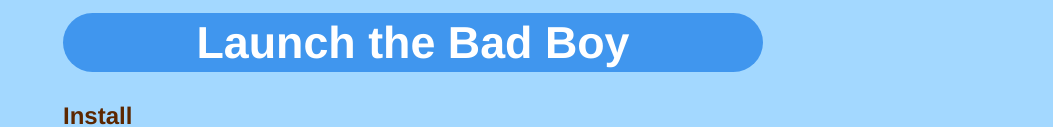
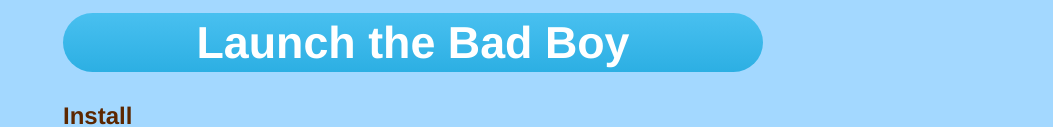
Before and after one commit to rigelglen/Slideup-Modal, a plain HTML site: page index.html in a window 1280 px wide. Shown: the part 303-430 px from the top of the page, without its empty margins (227-1280 px from the left). Drawn offline with Linux system fonts and the light colour scheme.

Commit message:
first commit

```diff
--- a/index.html
+++ b/index.html
@@ -32,6 +32,7 @@
 </head>
 
 <body>
+
   <a href="http://github.com/rigelglen/Slideup-Modal"><img style="position: absolute; top: 0; right: 0; border: 0;" src="http://s3.amazonaws.com/github/ribbons/forkme_right_darkblue_121621.png" alt="Fork me on GitHub" /></a>
 
   <div id="container">
@@ -51,22 +52,24 @@
     </div>
 
     <p>Slideup Modals is well... as the name suggests, a modal that slides from the top, probably the easiest modal to deploy !</p><h2>Dependencies</h2>
+
 <p>Chrome, Firefox 3+, Safari 3+, Opera 10+, Internet Explorer 7+ ( 6+ except for fixed positioning )</p>
 
-<h1 style="text-align: center;background: #4096ee;
-background: -moz-linear-gradient(top, #4096ee 0%, #4096ee 100%);
-background: -webkit-gradient(linear, left top, left bottom, color-stop(0%,#4096ee), color-stop(100%,#4096ee));
-background: -webkit-linear-gradient(top, #4096ee 0%,#4096ee 100%);
-background: -o-linear-gradient(top, #4096ee 0%,#4096ee 100%);
-background: -ms-linear-gradient(top, #4096ee 0%,#4096ee 100%);
-filter: progid:DXImageTransform.Microsoft.gradient( startColorstr='#4096ee', endColorstr='#4096ee',GradientType=0 );
-background: linear-gradient(top, #4096ee 0%,#4096ee 100%); margin-top: 30px;margin-bottom: 30px; border-radius: 30px;-moz-border-radius: 30px;-webkit-border-radius: 30px; padding: 4px">
+<h1 style="text-align: center;background: #49c0f0;
+background: -moz-linear-gradient(top, #49c0f0 0%, #2cafe3 100%);
+background: -webkit-gradient(linear, left top, left bottom, color-stop(0%,#49c0f0), color-stop(100%,#2cafe3));
+background: -webkit-linear-gradient(top, #49c0f0 0%,#2cafe3 100%);
+background: -o-linear-gradient(top, #49c0f0 0%,#2cafe3 100%);
+background: -ms-linear-gradient(top, #49c0f0 0%,#2cafe3 100%);
+filter: progid:DXImageTransform.Microsoft.gradient( startColorstr='#49c0f0', endColorstr='#2cafe3',GradientType=0 );
+background: linear-gradient(top, #49c0f0 0%,#2cafe3 100%);margin-top: 30px;margin-bottom: 30px; border-radius: 50px;-moz-border-radius: 50px;-webkit-border-radius: 50px; padding: 4px">
 		<a href="#" data-reveal-id="test-modal" style="text-decoration: none; color: #fff;" >Launch the Bad Boy</a>
 </h1>
 
 <div id="test-modal" class="slideup-modal">
 	<h2>Yeah this one Slides ! </h2>
 	<p>Using a bit of CSS, jQuery, We've created a sliding modal. Yeah from the top of the screen ( Just in case this popped up from the bottom <br><wbr>;) ) </wbr>Like Mac modals this one pops up from the top !!! Built upon Zurb's Reveal Modal.... This one creeps up from the top</p>
+
 </div>
 
 <h2>Install</h2>
@@ -82,6 +85,7 @@
 -Have Fun !</p>
 	<a href="demo.html">Demo</a>
     <h2>Download</h2>
+
     <p>
       You can download this project in either
       <a href="http://github.com/rigelglen/Slideup-Modal/zipball/master">zip</a> or
@@ -90,6 +94,7 @@
     <p>You can also clone the project with <a href="http://git-scm.com">Git</a>
       by running:
       <pre rel="terminal"> git clone git://github.com/rigelglen/Slideup-Modal</pre>
+
     </p>
 
     <div class="footer">
@@ -99,6 +104,7 @@
   </div>
 
   <script src="jquery-1.6.2.min.js"></script>
+
   <script src="slideup.jquery.min.js"></script>
 </body>
 </html>
```
Also changed, not shown: 1 other file.
